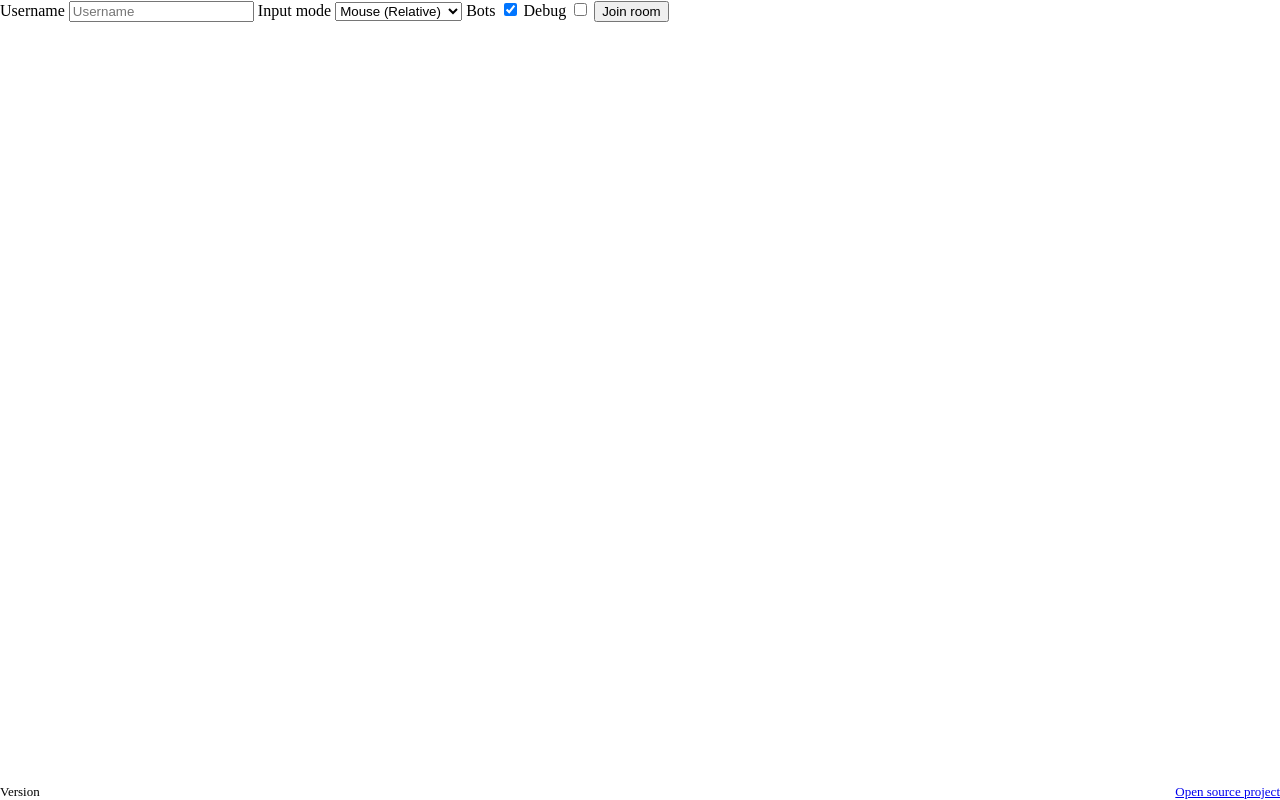
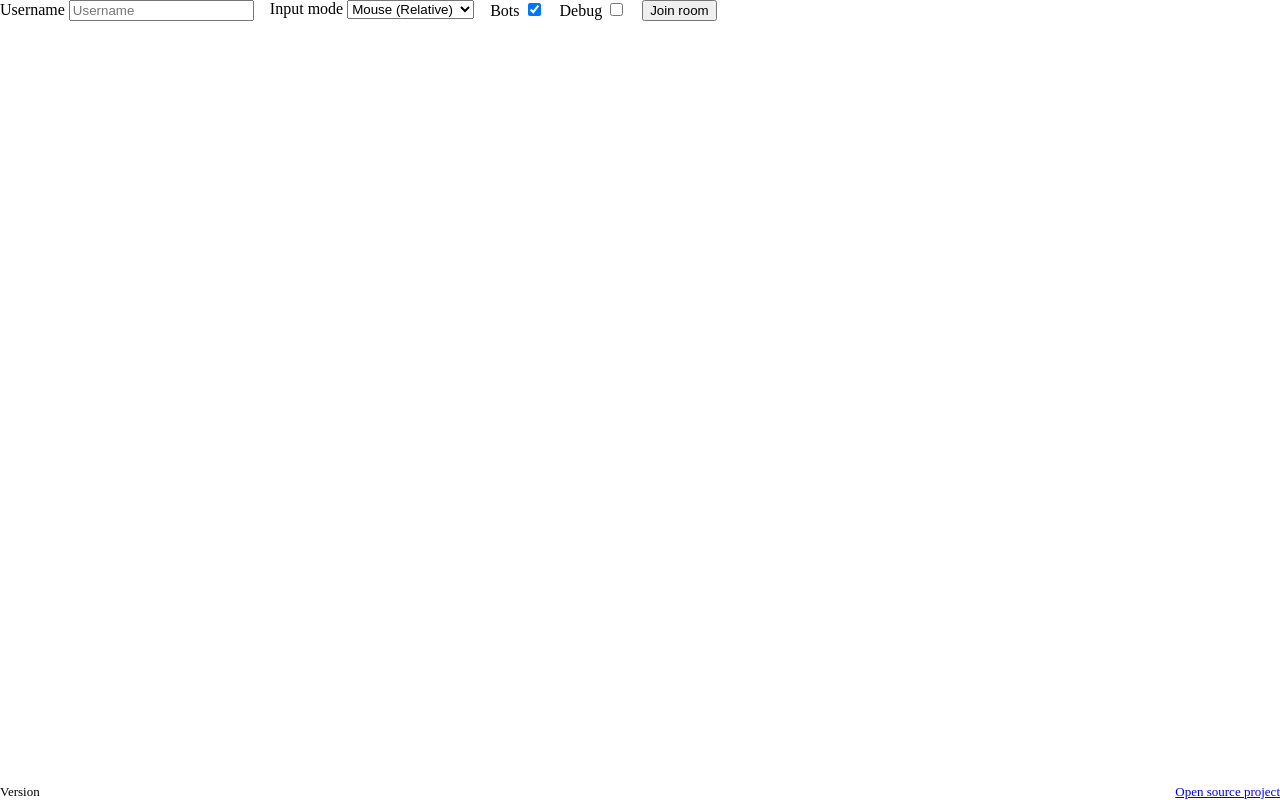
Before and after one commit to ivancea/hammerfight-io, a website built with webpack: page client/index.html in a window 1280 px wide. Built offline with nearby package versions, Linux system fonts and the light colour scheme.

Commit message:
Minor UI adjustments

```diff
--- a/client/index.html
+++ b/client/index.html
@@ -4,20 +4,34 @@
     <!-- Webpack automatic injection of tags enabled -->
   </head>
   <body>
-    <div id="room-selection-form">
+    <div
+      id="room-selection-form"
+      style="display: flex; flex-direction: row; gap: 1em"
+    >
+      <span>
         <label for="username">Username</label>
-      <input id="username" name="username" type="text" placeholder="Username" />
-
+        <input
+          id="username"
+          name="username"
+          type="text"
+          placeholder="Username"
+        />
+      </span>
+      <span>
         <label for="input-mode">Input mode</label>
         <select id="input-mode" name="input-mode"></select>
-
+      </span>
+      <span>
         <label for="bots">Bots</label>
         <input id="bots" name="bots" type="checkbox" checked />
-
+      </span>
+      <span>
         <label for="debug-mode">Debug</label>
         <input id="debug-mode" name="debug-mode" type="checkbox" />
-
+      </span>
+      <span>
         <button id="room-selection-form-submit" type="button">Join room</button>
+      </span>
     </div>
     <div id="game"></div>
     <div
```
Lines whose indentation alone changed are shown as unchanged.
